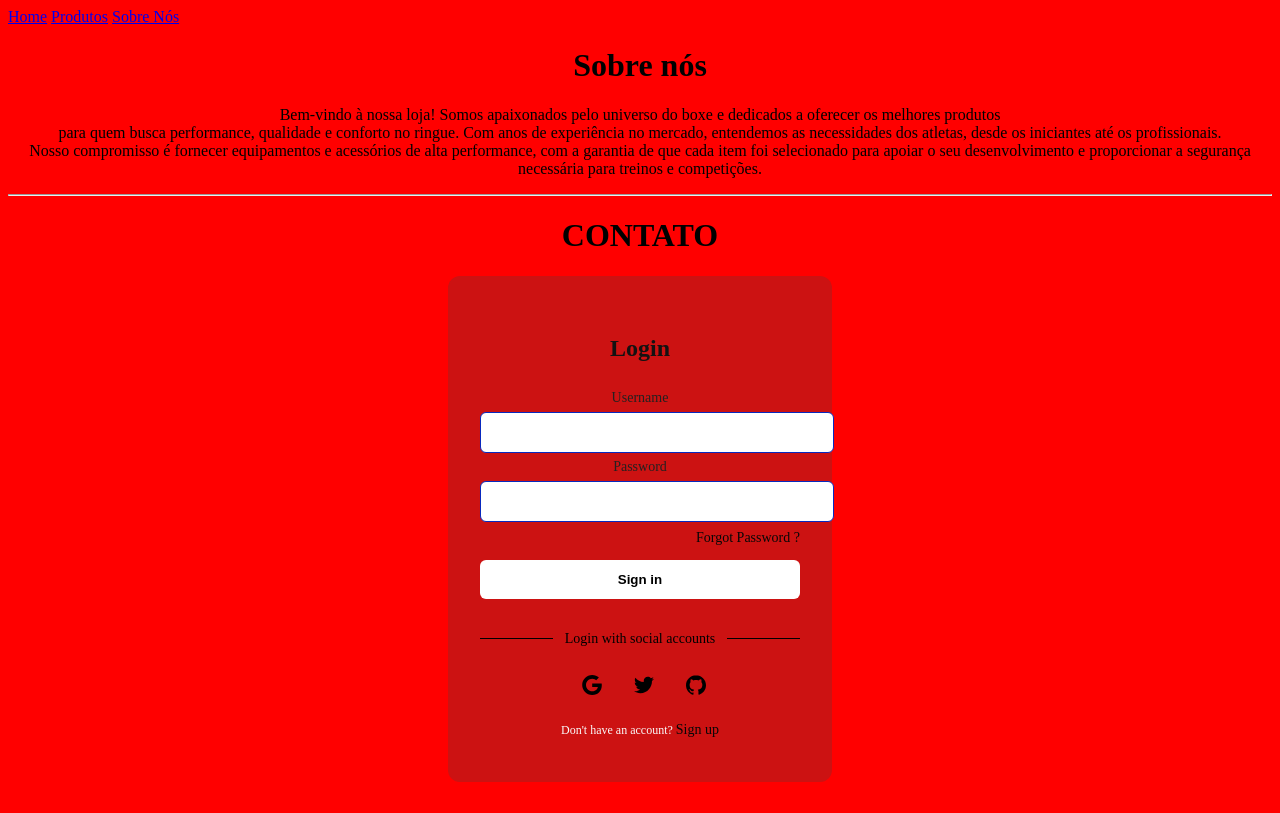
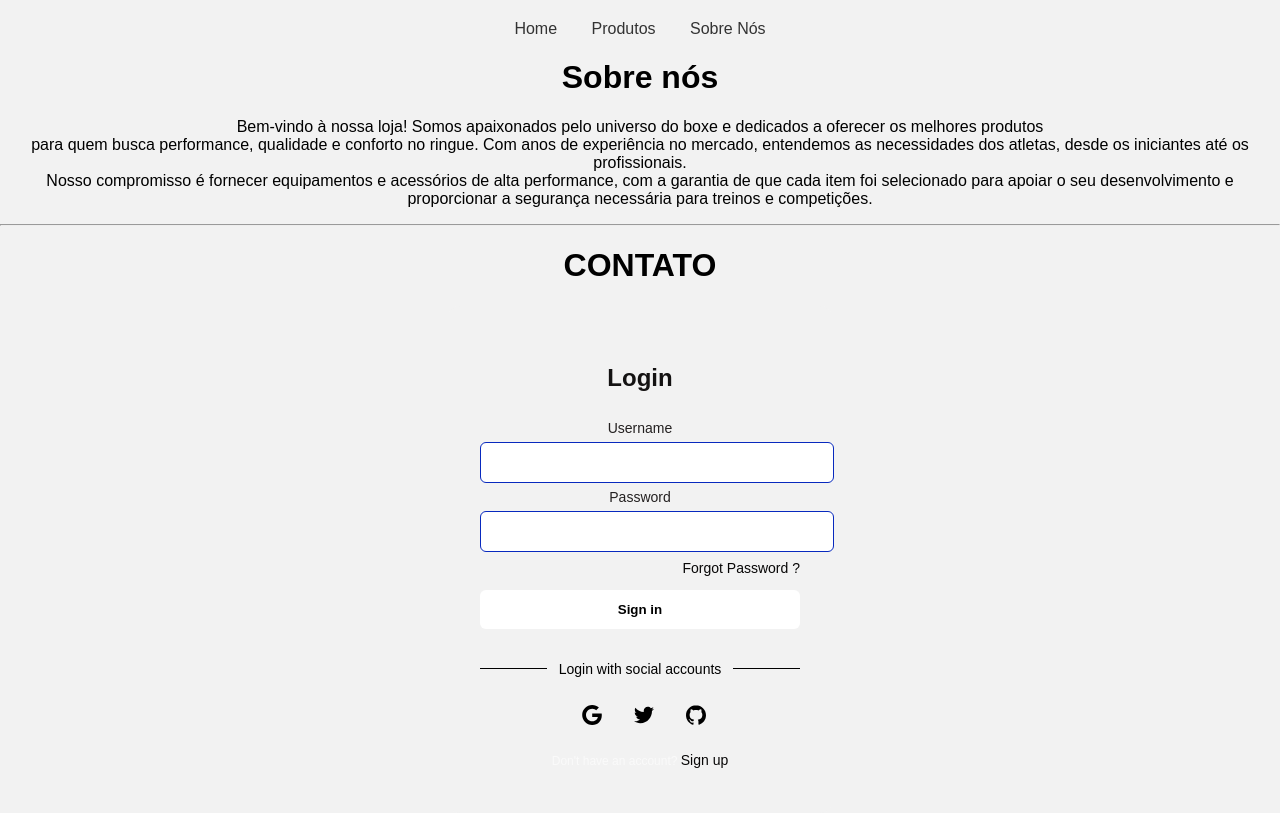
Before and after one commit to leocorrea01/loja-boxe, a plain HTML site: page sobrenos.html in a window 1280 px wide. Drawn offline with Linux system fonts and the light colour scheme.

Commit message:
mudei a cor do sobrenos

```diff
--- a/sobrenos.css
+++ b/sobrenos.css
@@ -1,3 +1,15 @@
 body {
-    background-color: red;
-  }
+  font-family: Arial, sans-serif;
+  margin: 0;
+  padding: 0;
+  background-color: #f2f2f2;
+}
+  nav {
+    text-align: center;
+    margin: 20px 0;
+}
+nav a {
+    margin: 0 15px;
+    text-decoration: none;
+    color: #333;
+}
--- a/sobrenos.html
+++ b/sobrenos.html
@@ -9,7 +9,7 @@
 .form-container {
     width: 320px;
     border-radius: 0.75rem;
-    background-color: rgb(204, 18, 18);
+    background-color:#f2f2f2;
     padding: 2rem;
     color: rgb(20, 18, 18);
 
@@ -130,9 +130,11 @@
   }
 
     </style>
-        <a href="#home">Home</a>
+    <nav>
+        <a href="home.html">Home</a>
         <a href="index.html">Produtos</a>
         <a href="sobrenos.html">Sobre Nós</a>
+      </nav>
        <center>
 </head>
 <body>
--- a/style.css
+++ b/style.css
@@ -1,15 +1,10 @@
-body {
-    font-family: Arial, sans-serif;
-    margin: 0;
-    padding: 0;
-    background-color: #f2f2f2;
-}
-header {
+
+/* header {
     background-color: #333;
     color: white;
     padding: 15px 0;
     text-align: center;
-}
+} */
 nav {
     text-align: center;
     margin: 20px 0;
@@ -29,7 +24,12 @@ nav a {
     display: flex;
     justify-content: center;
     align-items: center;
-    font-size: 2em;
+    font-size: 2em;body {
+    font-family: Arial, sans-serif;
+    margin: 0;
+    padding: 0;
+    background-color: #f2f2f2;
+}
 }
 .container {
     width: 80%;
```
